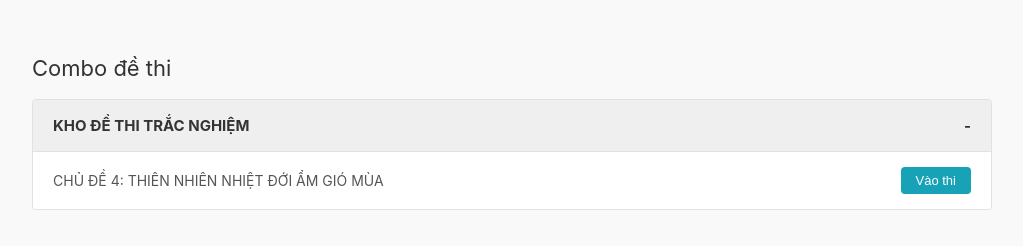
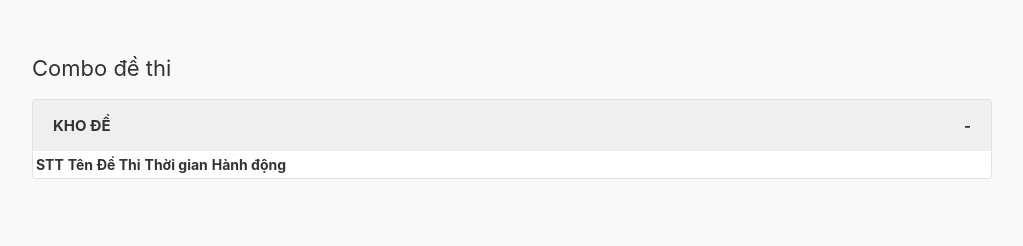
Before and after one commit to teustruong290807/private, a plain HTML site: page index.html in a window 1280 px wide. Shown: the whole page, without its empty margins (128-1151 px from the left). Drawn offline with Linux system fonts and the light colour scheme.

Commit message:
Update index.html

```diff
--- a/index.html
+++ b/index.html
@@ -3,7 +3,7 @@
 <head>
   <meta charset="UTF-8">
   <meta name="viewport" content="width=device-width, initial-scale=1.0">
-  <title>Hệ Thống Ôn Tập Trắc Nghiệm</title>
+  <title>Web Clone</title>
   <link rel="stylesheet" href="style.css">
 </head>
 <body>
@@ -13,11 +13,21 @@
 
     <div class="category-block">
       <div class="category-header">
-        <span>KHO ĐỀ THI TRẮC NGHIỆM</span>
+        <span>KHO ĐỀ</span>
         <span class="toggle-icon">-</span>
       </div>
-      <div class="quiz-list" id="quiz-list">
-        </div>
+      <table class="dashboard-table">
+        <thead>
+          <tr>
+            <th class="col-stt">STT</th>
+            <th>Tên Đề Thi</th>
+            <th class="col-time">Thời gian</th>
+            <th class="col-action">Hành động</th>
+          </tr>
+        </thead>
+        <tbody id="quiz-list-tbody">
+          </tbody>
+      </table>
     </div>
   </div>
 
@@ -74,7 +84,6 @@
     </div>
   </div>
 
-  <script src="data.js"></script>
   <script src="script.js"></script>
 </body>
 </html>
```
